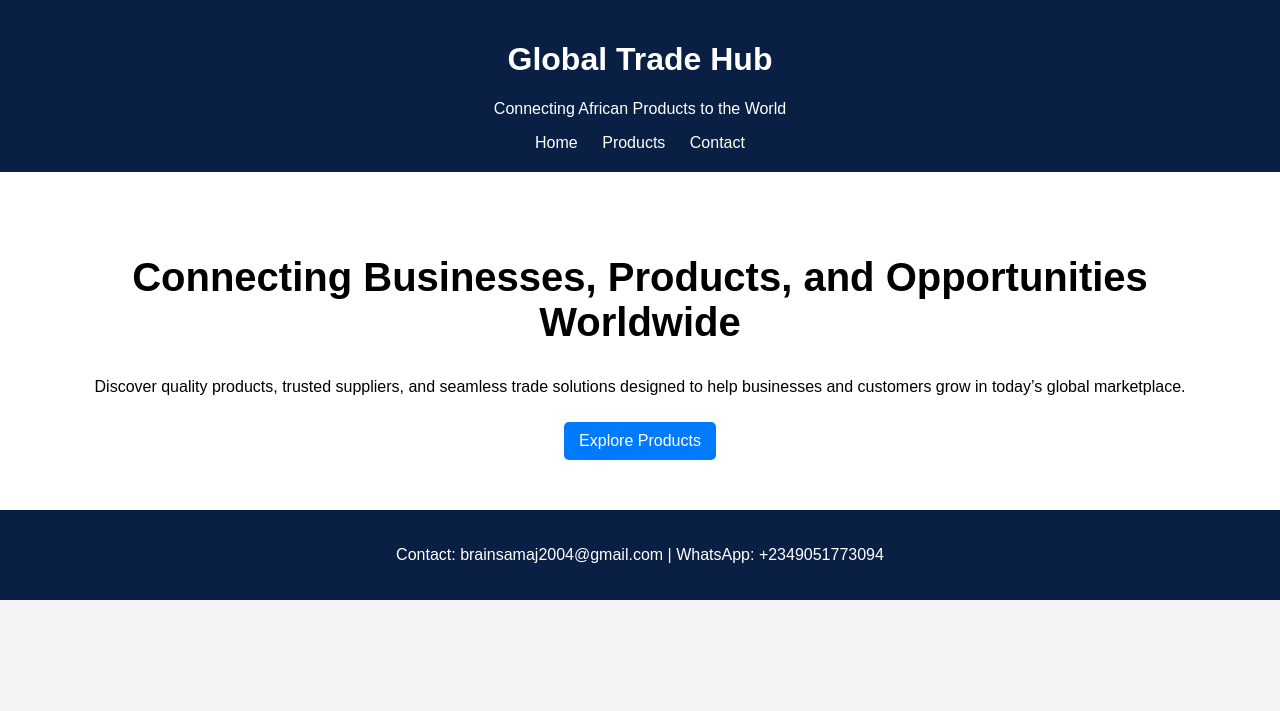
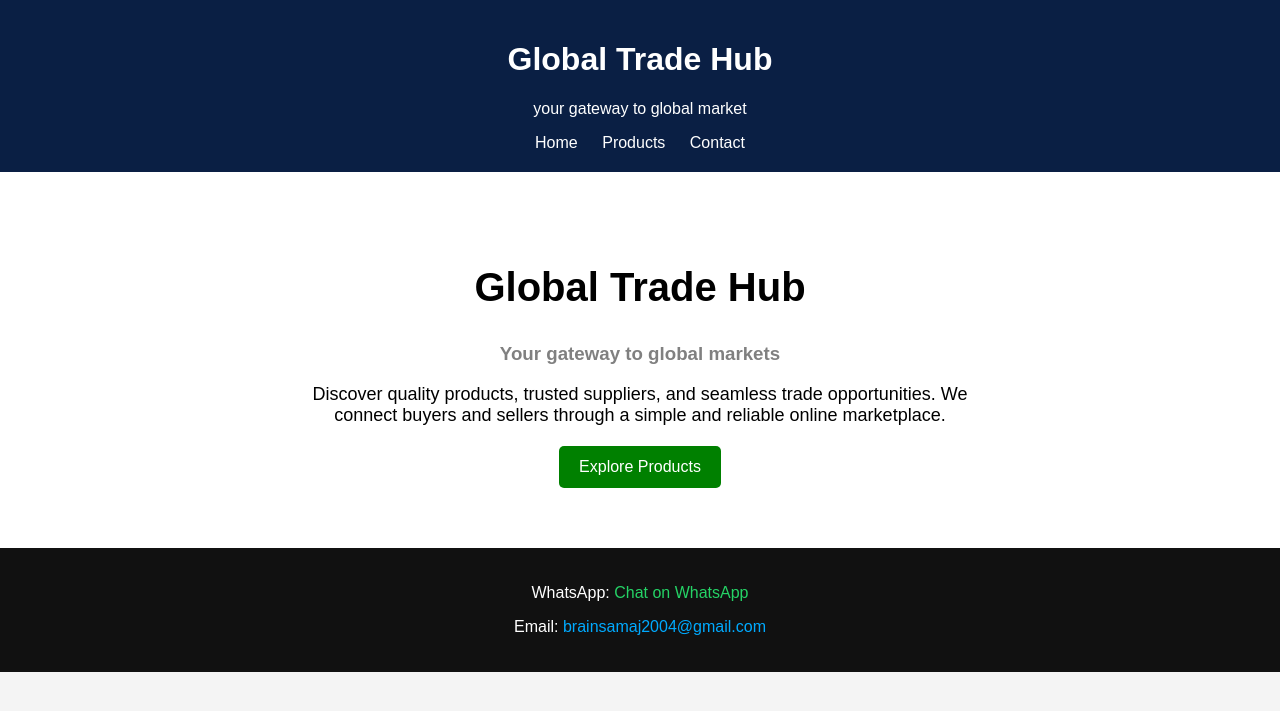
Before and after one commit to brain-samaj/Global-trade-hub-, a PHP site: page / in a window 1280 px wide. Shown: the top 711 px of the page. Run offline with PHP 8.4, Linux system fonts and the light colour scheme.

Commit message:
Fix homepage layout and remove duplicated tagline

```diff
--- a/includes/footer.php
+++ b/includes/footer.php
@@ -1,6 +1,19 @@
-<footer>
-    <p>Contact: brainsamaj2004@gmail.com | WhatsApp: +2349051773094</p>
+<footer style="text-align:center;padding:20px;background:#111;color:#fff;">
+
+    <p>
+        WhatsApp:
+        <a href="https://wa.me/2349051773094"
+           style="color:#25D366;text-decoration:none;">
+            Chat on WhatsApp
+        </a>
+    </p>
+
+    <p>
+        Email:
+        <a href="mailto:brainsamaj2004@gmail.com"
+           style="color:#00aaff;text-decoration:none;">
+            brainsamaj2004@gmail.com
+        </a>
+    </p>
+
 </footer>
-
-</body>
-</html>
--- a/includes/header.php
+++ b/includes/header.php
@@ -10,7 +10,7 @@
 
 <header>
     <h1>Global Trade Hub</h1>
-    <p>Connecting African Products to the World</p>
+    <p>your gateway to global market</p>
 
     <nav>
         <a href="index.php">Home</a>
--- a/index.php
+++ b/index.php
@@ -1,14 +1,30 @@
 <?php include "includes/header.php"; ?>
 
-<section class="hero">
-    <h1>Connecting Businesses, Products, and Opportunities Worldwide</h1>
+<section class="hero" style="text-align:center; padding:60px 20px;">
 
-    <p>
-        Discover quality products, trusted suppliers, and seamless trade solutions
-        designed to help businesses and customers grow in today’s global marketplace.
+    <h1>Global Trade Hub</h1>
+
+    <h3 style="color:gray;">
+        Your gateway to global markets
+    </h3>
+
+    <p style="max-width:700px;margin:auto;font-size:18px;">
+        Discover quality products, trusted suppliers, and seamless trade opportunities.
+        We connect buyers and sellers through a simple and reliable online marketplace.
     </p>
 
-    <a href="products.php" class="btn">Explore Products</a>
+    <a href="products.php" class="btn" style="
+        display:inline-block;
+        margin-top:20px;
+        padding:12px 20px;
+        background:green;
+        color:white;
+        text-decoration:none;
+        border-radius:5px;
+    ">
+        Explore Products
+    </a>
+
 </section>
 
 <?php include "includes/footer.php"; ?>
```
